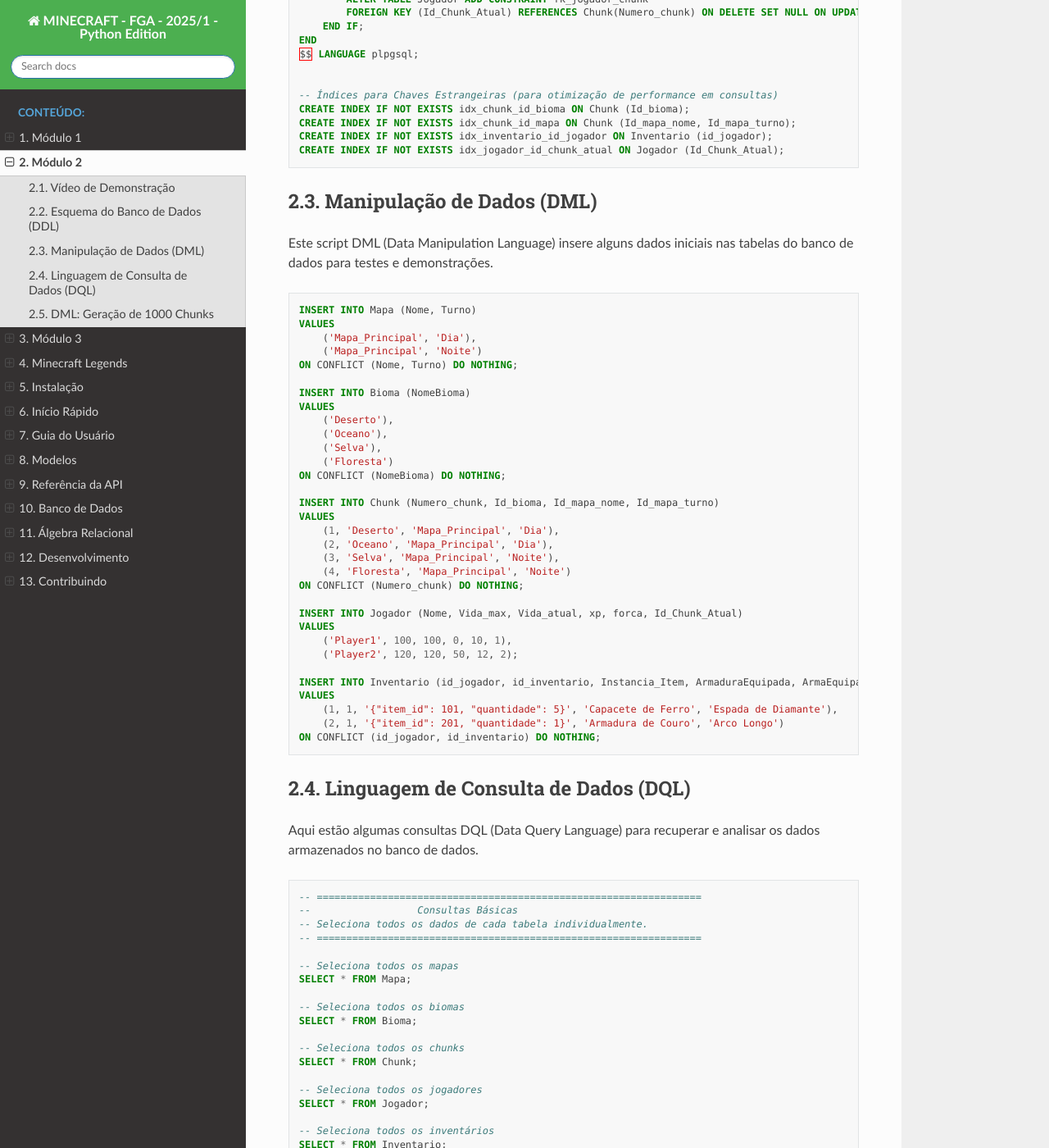
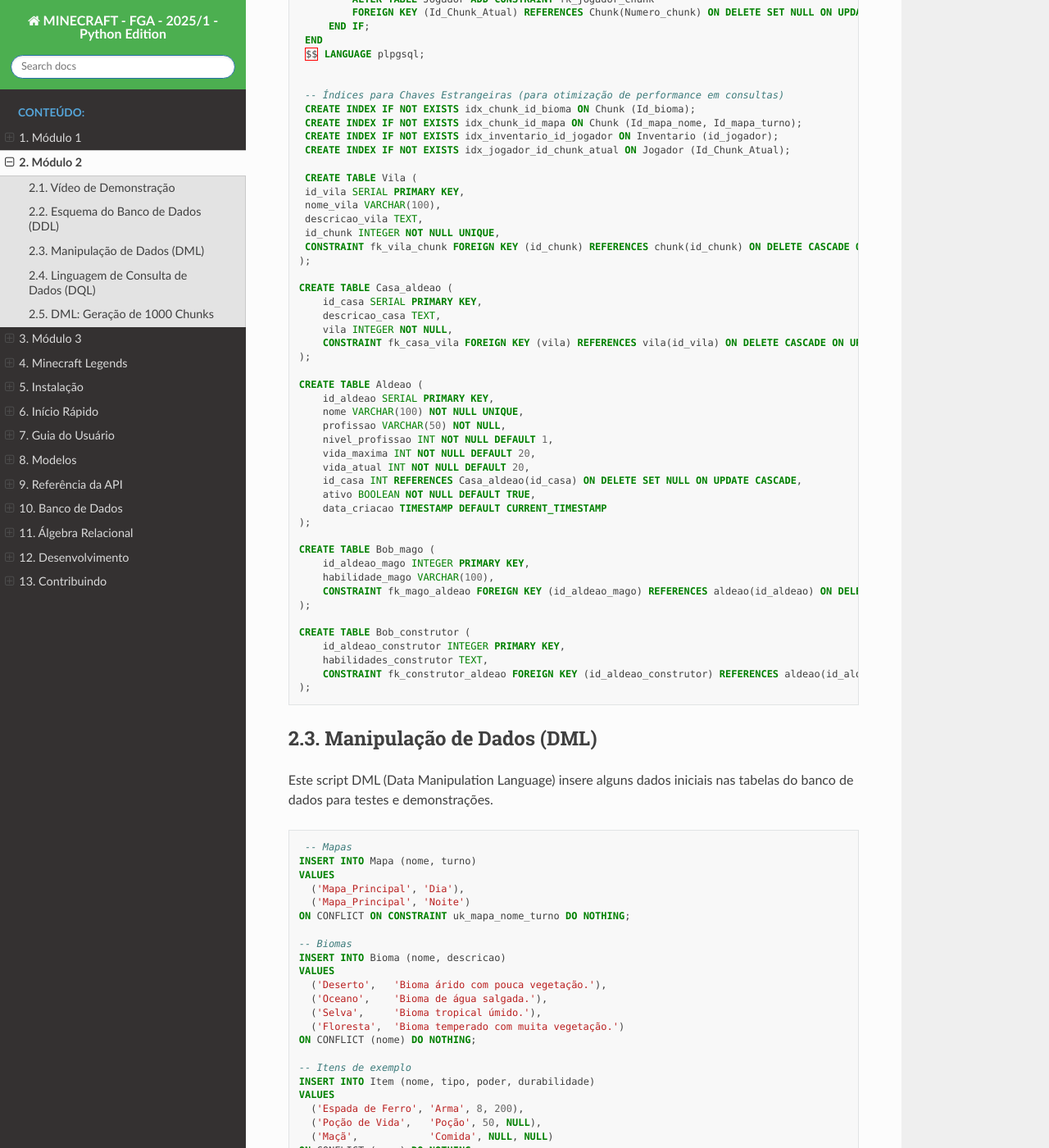
Before and after one commit to SBD1/2025.1-Minecraft, a Sphinx documentation site: the page built from docs/source/modulo_2.rst, in a window 1280 px wide and 1400 px high, scrolled down 1403 px. Shown: the whole window at 82% size. Built offline with Sphinx 7.4.7 and the Read the Docs theme 3.1.0, drawn with Linux system fonts in a browser that asks for light colours; pages that are not in the unit, such as notebooks, are missing from menus; some of the changed text lies outside the part shown.

Commit message:
Update modulo_2.rst

```diff
--- a/docs/source/modulo_2.rst
+++ b/docs/source/modulo_2.rst
@@ -86,6 +86,45 @@
     CREATE INDEX IF NOT EXISTS idx_inventario_id_jogador ON Inventario (id_jogador);
     CREATE INDEX IF NOT EXISTS idx_jogador_id_chunk_atual ON Jogador (Id_Chunk_Atual);
 
+    CREATE TABLE Vila (
+    id_vila SERIAL PRIMARY KEY,
+    nome_vila VARCHAR(100),
+    descricao_vila TEXT,
+    id_chunk INTEGER NOT NULL UNIQUE,
+    CONSTRAINT fk_vila_chunk FOREIGN KEY (id_chunk) REFERENCES chunk(id_chunk) ON DELETE CASCADE ON UPDATE CASCADE DEFERRABLE INITIALLY DEFERRED
+   );
+
+   CREATE TABLE Casa_aldeao (
+       id_casa SERIAL PRIMARY KEY,
+       descricao_casa TEXT,
+       vila INTEGER NOT NULL,
+       CONSTRAINT fk_casa_vila FOREIGN KEY (vila) REFERENCES vila(id_vila) ON DELETE CASCADE ON UPDATE CASCADE DEFERRABLE INITIALLY DEFERRED
+   );
+
+   CREATE TABLE Aldeao (
+       id_aldeao SERIAL PRIMARY KEY,
+       nome VARCHAR(100) NOT NULL UNIQUE,
+       profissao VARCHAR(50) NOT NULL,
+       nivel_profissao INT NOT NULL DEFAULT 1,
+       vida_maxima INT NOT NULL DEFAULT 20,
+       vida_atual INT NOT NULL DEFAULT 20,
+       id_casa INT REFERENCES Casa_aldeao(id_casa) ON DELETE SET NULL ON UPDATE CASCADE,
+       ativo BOOLEAN NOT NULL DEFAULT TRUE,
+       data_criacao TIMESTAMP DEFAULT CURRENT_TIMESTAMP
+   );
+
+   CREATE TABLE Bob_mago (
+       id_aldeao_mago INTEGER PRIMARY KEY,
+       habilidade_mago VARCHAR(100),
+       CONSTRAINT fk_mago_aldeao FOREIGN KEY (id_aldeao_mago) REFERENCES aldeao(id_aldeao) ON DELETE CASCADE ON UPDATE CASCADE DEFERRABLE INITIALLY DEFERRED
+   );
+
+   CREATE TABLE Bob_construtor (
+       id_aldeao_construtor INTEGER PRIMARY KEY,
+       habilidades_construtor TEXT,
+       CONSTRAINT fk_construtor_aldeao FOREIGN KEY (id_aldeao_construtor) REFERENCES aldeao(id_aldeao) ON DELETE CASCADE ON UPDATE CASCADE DEFERRABLE INITIALLY DEFERRED
+   );
+
 Manipulação de Dados (DML)
 ---------------------------
 
@@ -93,38 +132,74 @@
 
 .. code-block:: sql
 
-    INSERT INTO Mapa (Nome, Turno)
-    VALUES
-        ('Mapa_Principal', 'Dia'),
-        ('Mapa_Principal', 'Noite')
-    ON CONFLICT (Nome, Turno) DO NOTHING;
+    -- Mapas
+   INSERT INTO Mapa (nome, turno)
+   VALUES
+     ('Mapa_Principal', 'Dia'),
+     ('Mapa_Principal', 'Noite')
+   ON CONFLICT ON CONSTRAINT uk_mapa_nome_turno DO NOTHING;
 
-    INSERT INTO Bioma (NomeBioma)
-    VALUES
-        ('Deserto'),
-        ('Oceano'),
-        ('Selva'),
-        ('Floresta')
-    ON CONFLICT (NomeBioma) DO NOTHING;
+   -- Biomas
+   INSERT INTO Bioma (nome, descricao)
+   VALUES
+     ('Deserto',   'Bioma árido com pouca vegetação.'),
+     ('Oceano',    'Bioma de água salgada.'),
+     ('Selva',     'Bioma tropical úmido.'),
+     ('Floresta',  'Bioma temperado com muita vegetação.')
+   ON CONFLICT (nome) DO NOTHING;
 
-    INSERT INTO Chunk (Numero_chunk, Id_bioma, Id_mapa_nome, Id_mapa_turno)
-    VALUES
-        (1, 'Deserto', 'Mapa_Principal', 'Dia'),
-        (2, 'Oceano', 'Mapa_Principal', 'Dia'),
-        (3, 'Selva', 'Mapa_Principal', 'Noite'),
-        (4, 'Floresta', 'Mapa_Principal', 'Noite')
-    ON CONFLICT (Numero_chunk) DO NOTHING;
+   -- Itens de exemplo
+   INSERT INTO Item (nome, tipo, poder, durabilidade)
+   VALUES
+     ('Espada de Ferro', 'Arma', 8, 200),
+     ('Poção de Vida',   'Poção', 50, NULL),
+     ('Maçã',            'Comida', NULL, NULL)
+   ON CONFLICT (nome) DO NOTHING;
 
-    INSERT INTO Jogador (Nome, Vida_max, Vida_atual, xp, forca, Id_Chunk_Atual)
-    VALUES
-        ('Player1', 100, 100, 0, 10, 1),
-        ('Player2', 120, 120, 50, 12, 2);
+   -- Jogadores (sem current_chunk_id para evitar conflito de FK com chunks)
+   INSERT INTO Player (
+     nome, vida_maxima, vida_atual, forca,
+     localizacao, nivel, experiencia, current_chunk_id
+   )
+   VALUES
+     ('Player1', 100, 100, 10, NULL, 1, 0, NULL),
+     ('Player2', 120, 120, 12, NULL, 1, 50, NULL)
+   ON CONFLICT (nome) DO NOTHING;
 
-    INSERT INTO Inventario (id_jogador, id_inventario, Instancia_Item, ArmaduraEquipada, ArmaEquipada)
-    VALUES
-        (1, 1, '{"item_id": 101, "quantidade": 5}', 'Capacete de Ferro', 'Espada de Diamante'),
-        (2, 1, '{"item_id": 201, "quantidade": 1}', 'Armadura de Couro', 'Arco Longo')
-    ON CONFLICT (id_jogador, id_inventario) DO NOTHING;
+   -- Inventário de exemplo (corrigido)
+   INSERT INTO Inventario (player_id, item_id, quantidade)
+   VALUES
+     (1, (SELECT id_item FROM Item WHERE nome='Espada de Ferro'), 1),
+     (1, (SELECT id_item FROM Item WHERE nome='Maçã'), 5)
+   ON CONFLICT ON CONSTRAINT uk_inventario_player_item DO NOTHING;
+
+   -- Fantasmas construtores (máx 5)
+   INSERT INTO fantasma (nome, tipo, chunk, ativo) VALUES
+   ('Construtor 1', 'construtor', 'Chunk-001', TRUE),
+   ('Construtor 2', 'construtor', 'Chunk-002', TRUE),
+   ('Construtor 3', 'construtor', 'Chunk-003', TRUE),
+   ('Construtor 4', 'construtor', 'Chunk-004', TRUE),
+   ('Construtor 5', 'construtor', 'Chunk-005', TRUE);
+
+   -- Fantasmas mineradores (máx 5)
+   INSERT INTO fantasma (nome, tipo, chunk, ativo) VALUES
+   ('Minerador 1', 'minerador', 'Chunk-001', TRUE),
+   ('Minerador 2', 'minerador', 'Chunk-002', TRUE),
+   ('Minerador 3', 'minerador', 'Chunk-003', TRUE),
+   ('Minerador 4', 'minerador', 'Chunk-004', TRUE),
+   ('Minerador 5', 'minerador', 'Chunk-005', TRUE);
+
+   -- Inserindo pontes
+   INSERT INTO pontes (chunk_origem, chunk_destino, durabilidade) VALUES
+   ('Chunk-001', 'Chunk-002', 100),
+   ('Chunk-002', 'Chunk-003', 80),
+   ('Chunk-004', 'Chunk-005', 90);
+
+   -- Inserindo totens
+   INSERT INTO totem (nome, localizacao, tipo, ativo) VALUES
+   ('Totem do Norte', 'Chunk-001', 'ancestral', TRUE),
+   ('Totem do Sul', 'Chunk-004', 'protetor', TRUE),
+   ('Totem Central', 'Chunk-003', 'ancestral', TRUE);
 
 Linguagem de Consulta de Dados (DQL)
 ------------------------------------
```
